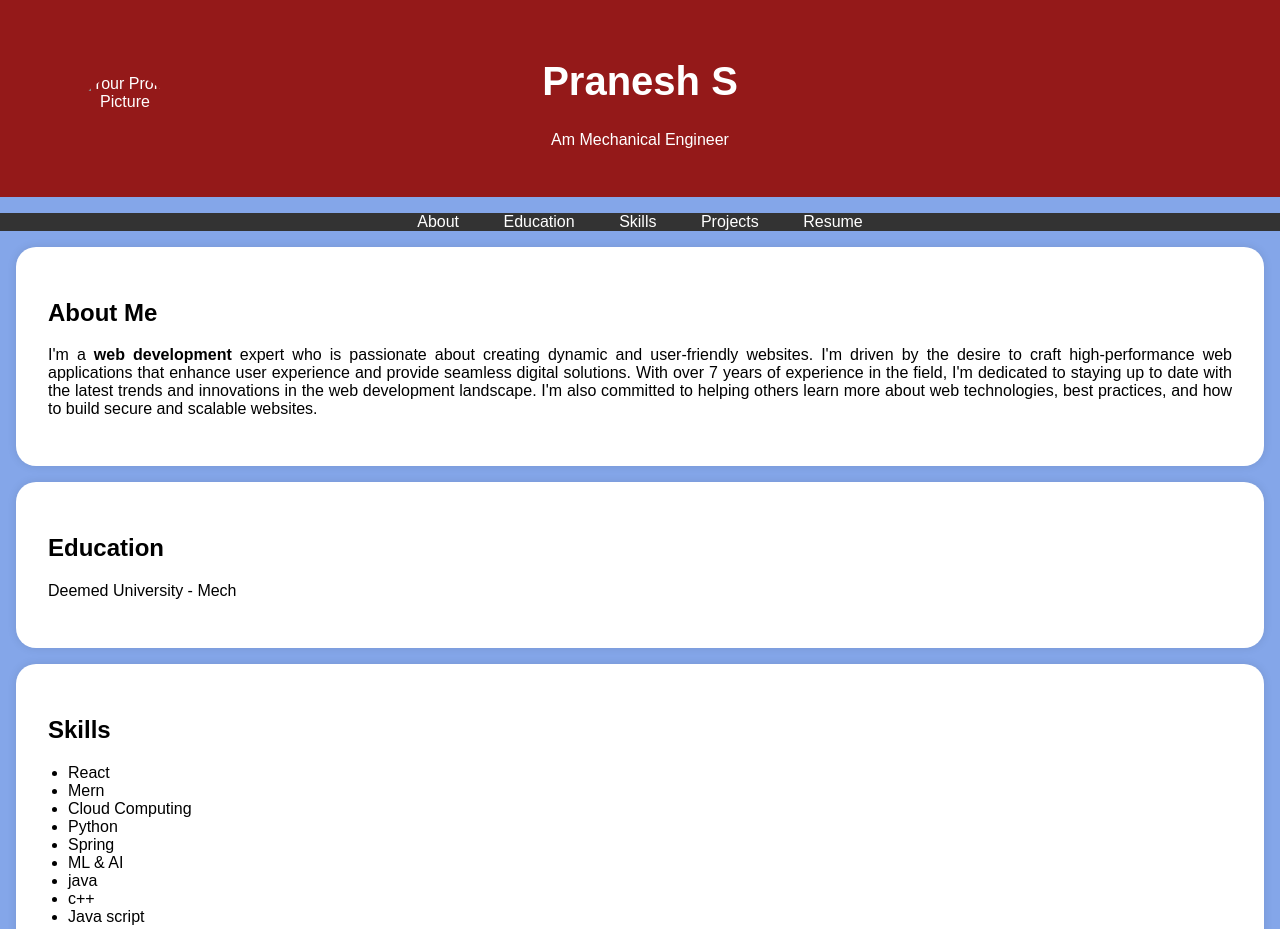
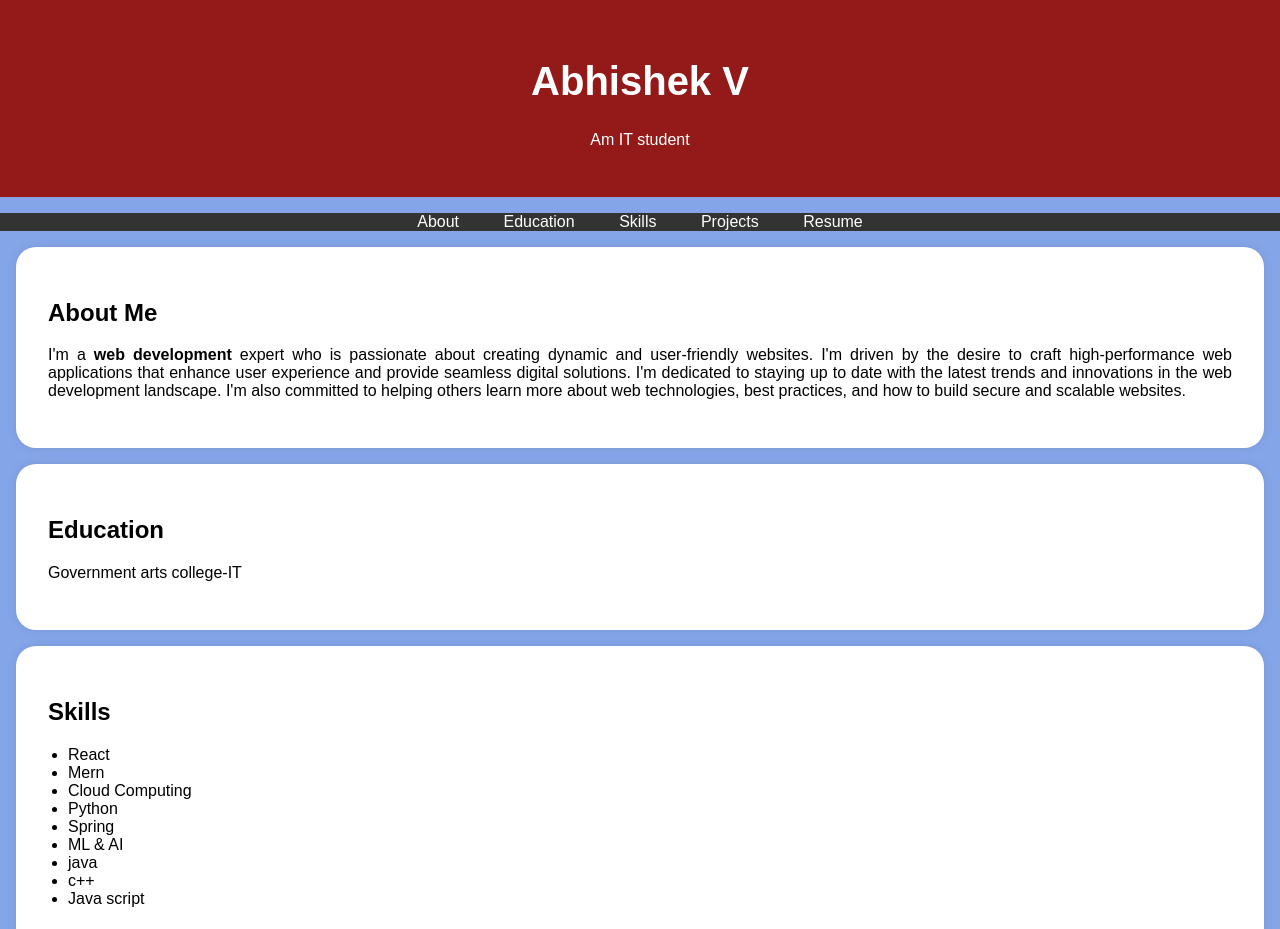
Before and after one commit to Abishek6381/Digital-Portfolio, a plain HTML site: page index.html in a window 1280 px wide. Shown: the top 929 px of the page. Drawn offline with Linux system fonts and the light colour scheme.

Commit message:
Update index.html

```diff
--- a/index.html
+++ b/index.html
@@ -95,9 +95,9 @@
     <header>
         <div class="header-content">
             <!-- Add your profile picture here -->
-            <img src="passport photo.jpg" alt="Your Profile Picture" class="profile-picture">
-            <h1>Pranesh S</h1>
-            <p>Am Mechanical Engineer</p>
+
+            <h1>Abhishek V</h1>
+            <p>Am IT student</p>
         </div>
     </header>
 
@@ -117,7 +117,7 @@
             <h2>About Me</h2>
             <p>I'm a <b>web development</b> expert who is passionate about creating dynamic and user-friendly websites.
                 I'm driven by the desire to craft high-performance web applications that enhance user experience and provide
-                 seamless digital solutions. With over 7 years of experience in the field, I'm dedicated to staying up to date
+                 seamless digital solutions. I'm dedicated to staying up to date
                  with the latest trends and innovations in the
                  web development landscape. I'm also committed to helping others learn more about web technologies,
                  best practices, and how to build secure and scalable websites.</p>
@@ -128,7 +128,7 @@
     <section id="education">
         <div class="section-content">
             <h2>Education</h2>
-            <p>Deemed University  - Mech</p>
+            <p>Government arts college-IT</p>
 
 
         </div>
@@ -169,14 +169,14 @@
         <div class="section-content">
             <center>
             <h2>Resume</h2>
-            <a href="file.pdf" target="_blank" class="download-button">Download CV</a>
+            <a href="1000072634.pdf" target="_blank" class="download-button">Download CV</a>
         </center>
         </div>
 
     </section>
 
     <footer>
-        <p>&copy; 2025 Pranesh S</p>
+        <p>&copy; 2025 Abhi</p>
     </footer>
 
     <script>
```
